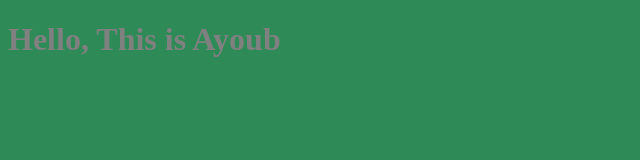
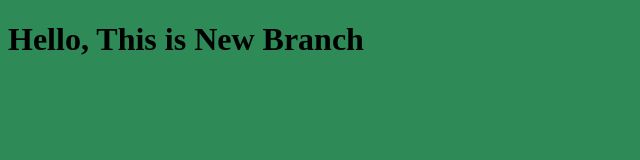
Before and after one commit to Ayoubcoder07/myproject, a plain HTML site: page index.html in a window 1280 px wide. Shown: the whole page, without its empty margins (0-640 px from the left). Drawn offline with Linux system fonts and the light colour scheme.

Commit message:
changing the style for the title

```diff
--- a/index.html
+++ b/index.html
@@ -7,7 +7,7 @@
     <link rel="stylesheet" href="style.css">
 </head>
 <body>
-      <h1>Hello, This is Ayoub</h1>
+      <h1>Hello, This is New Branch </h1>
 
 
     <script src="app.js"></script>
--- a/style.css
+++ b/style.css
@@ -1,7 +1,7 @@
 h1{
 
 
-    color:gray;
+    color:black;
 }
 body{
     background-color: seagreen;
```
